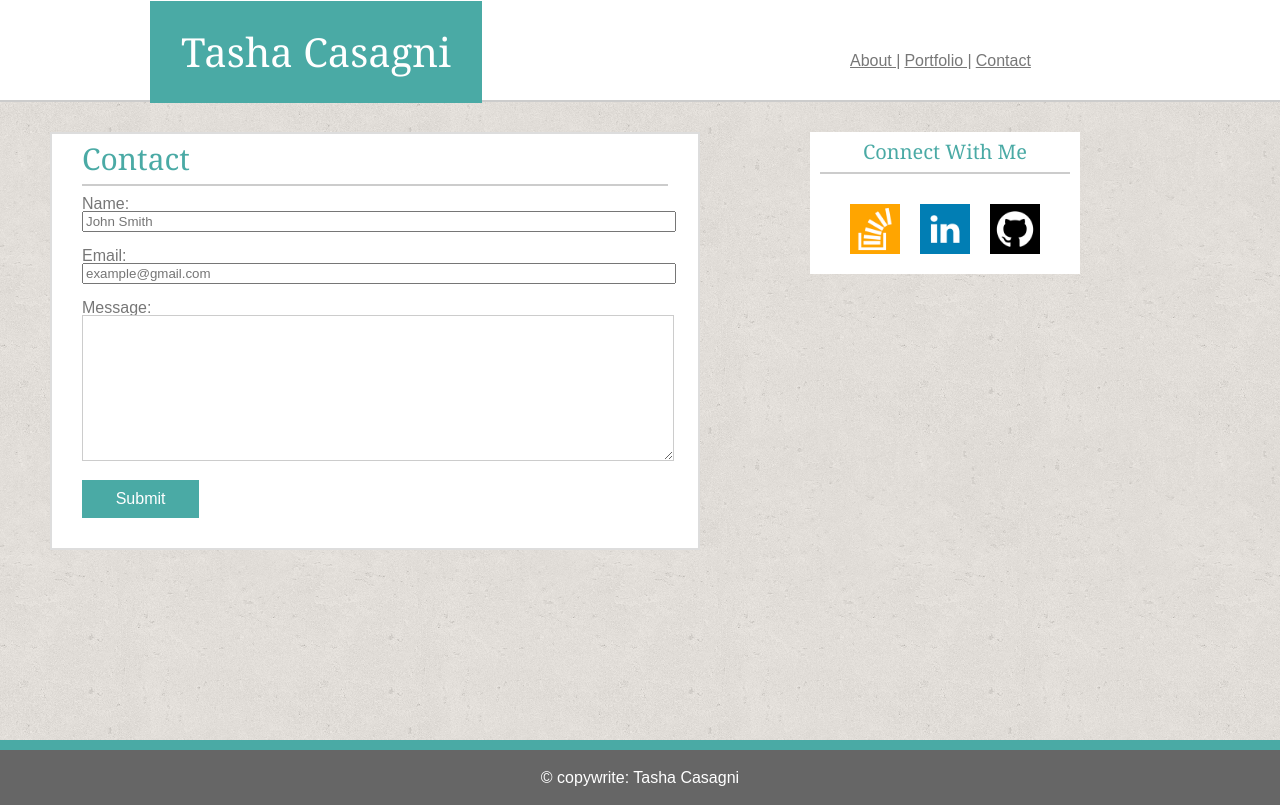
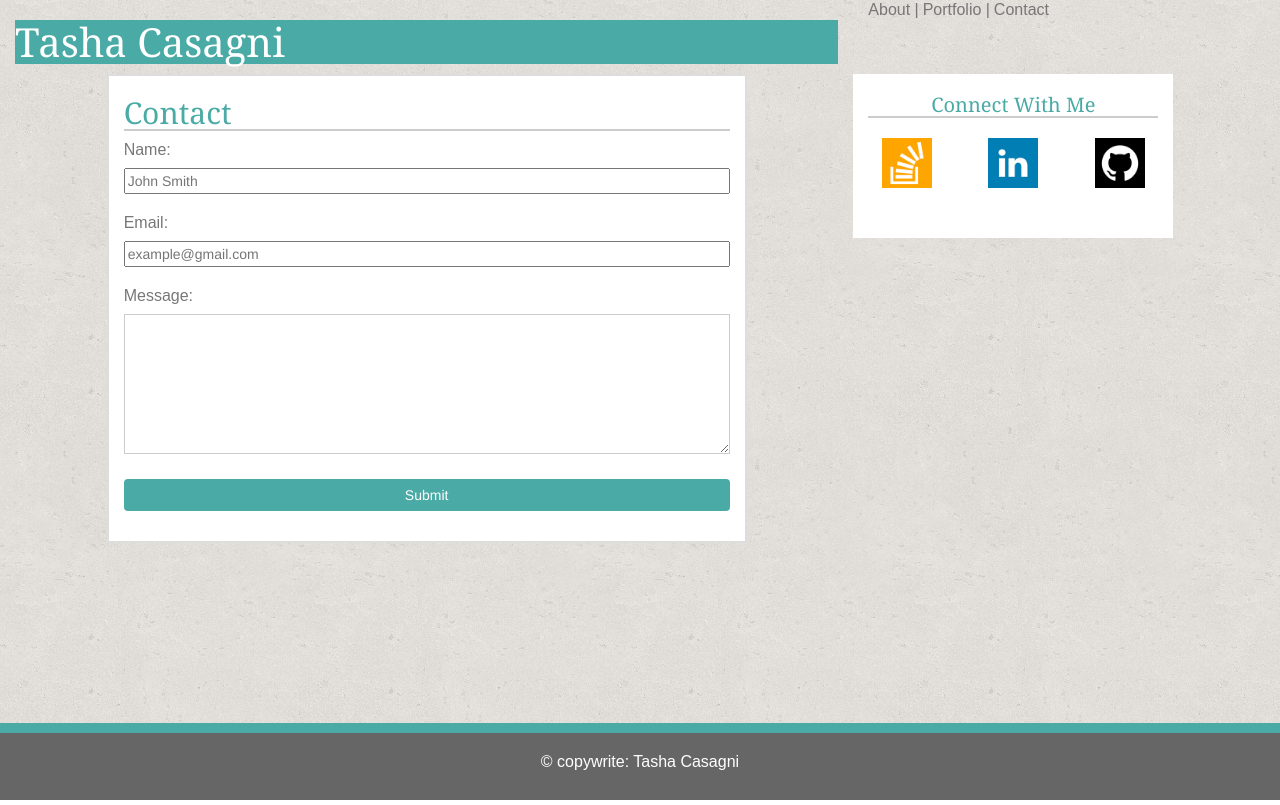
Before and after one commit to Tasha-GitHub/Bootstrap-Portfolio, a PHP site: page /contact.html in a window 1280 px wide. Run offline with PHP 8.4, Linux system fonts and the light colour scheme.

Commit message:
boostrap

```diff
--- a/assets/style/style.css
+++ b/assets/style/style.css
@@ -1,4 +1,134 @@
-/* formatting that affects multiple pages*/
+
+a{
+	color:#777777;
+	font-family: 'Arial', 'Helvetica Neue', Helvetica, sans-serif;
+	line-height: 15px;
+	font-size: 16px;
+}
+
+a:hover {
+	color: #4aaaa5;
+}
+
+a:focus {
+	color: #000000;
+}
+
+
+body {
+	background-image: url("../images/cork-wallet.png")
+}
+
+h1 {
+
+	background-color: #4aaaa5;
+	color:#ffffff;
+	font-size: 40px;
+	font-family: 'Georgia', Times, "Times New Roman", serif;
+
+}
+
+h2 {
+
+	color: #4aaaa5;
+	border-style: none none solid none;
+	border-width: 2px;
+	border-color: #cccccc;
+	font-size: 30px;
+	font-family: 'Georgia', Times, "Times New Roman", serif;
+
+}
+
+h3 {
+
+	color: #4aaaa5;
+	border-style: none none solid none;
+	border-width: 2px;
+	border-color: #cccccc;
+	font-size: 20px;
+	font-family: 'Georgia', Times, "Times New Roman", serif;
+
+}
+
+p {
+	color:#777777;
+	font-family: 'Arial', 'Helvetica Neue', Helvetica, sans-serif;
+	line-height: 17px;
+	font-size: 16px;
+}
+
+section {
+	background-color: #ffffff;
+	border-style: solid;
+	border-width: 2px;
+	border-color: #dddddd;
+}
+
+section p {
+	font-size: 16px;
+	text-align: left;
+}
+
+section img {
+	float: left;
+	padding-right: 10px;
+	height: 200px;
+	width: 130px;
+}
+
+aside {
+	width: 270px;
+	height: 200px;
+	background-color: #ffffff;
+	text-align: center;
+	height: auto;
+}
+
+footer {
+	background-color: #666666;
+	padding: 20px;
+	border-style: solid none none none;
+	border-width: 10px !important;
+	border-color: #4aaaa5;
+}
+
+
+footer p {
+	text-align: center;
+	color: #ffffff;
+}
+
+.logos {
+	height: 50px;
+	width: 50px;
+	margin-bottom: 50px;
+	margin-top: 10px;
+}
+
+
+
+/* formatting just for my contact page */
+
+
+input {
+	width: 100%;
+}
+
+textarea {
+	height: 140px;
+	width: 100%;
+	border-color: #cccccc;
+	border-radius: 0%;
+}
+
+.btn {
+	background-color: #4aaaa5;
+	border-style: hidden;
+	color: #ffffff;
+	margin-bottom: 30px;
+}
+
+/*formatting that affects multiple pages
 a{
 	color:#777777;
 	font-family: 'Arial', 'Helvetica Neue', Helvetica, sans-serif;
@@ -141,7 +271,7 @@ footer p {
 	text-align: center;
 	color: #ffffff;
 }
- /* sticky footer */
+ /* sticky footer
 html, body {
   height: 100%;
   margin: 0;
@@ -173,9 +303,8 @@ html, body {
 	height: 100%;
 	width: 100%;
 
-}
 
-/* formatting just for my projects page */
+/* formatting just for my projects page
 
 .project-header {
 	color:#ffffff;
@@ -232,7 +361,7 @@ table, th, td {
 }
 
 
-/* formatting just for my contact page */
+/* formatting just for my contact page
 
 
 input {
@@ -252,4 +381,4 @@ textarea {
 	color:  #ffffff;
 	padding: 10px;
 	font-size: 16px;
-}
+}*/
--- a/contact.html
+++ b/contact.html
@@ -4,20 +4,28 @@
 	<meta charset="utf-8">
 	<title> Contact Me! </title>
 	<link rel="stylesheet" type="text/css" href="assets/style/reset.css">
+	<link rel="stylesheet" href="https://maxcdn.bootstrapcdn.com/bootstrap/3.3.6/css/bootstrap.min.css">
 	<link rel="stylesheet" type="text/css" href="assets/style/style.css">
+
 </head>
 <body>
-	<div class = "wrapper">
-		<header>
+	<div class = "container-fluid">
+		<header class=" row">
+			<div class="col-md-8">
 				<h1>Tasha Casagni</h1>
-			<nav>
+			</div>
+			<nav class="col-md-4">
 				<a href="index.html">About |</a>
 				<a href="portfolio.html">Portfolio |</a>
 				<a href="contact.html">Contact</a>
 			</nav>
 		</header>
 
-		<section>
+		<div class="row">
+			<div class="col-md-1">
+			</div>
+
+			<section class="col-md-6">
 				<h2>Contact</h2>
 				<form action="#">
 					<fieldset>
@@ -33,26 +41,35 @@
 						<textarea></textarea>
 						<br>
 						<br>
-					<input id ="button" type="submit" name="submit">
+						<input class="btn btn-primary" id ="button" type="submit" name="submit">
 					</fieldset>
 				</form>
 			</section>
 
-		<aside>
+			<div class="col-md-1">
+			</div>
+
+			<aside class="col-md-3">
 				<h3> Connect With Me</h3>
-			<a href="http://stackexchange.com/users/9417242/tash709" target="_blank">
+				<div class="row">
+					<a class= "col-md-4" href="http://stackexchange.com/users/9417242/tash709" target="_blank">
 					<img src="assets/images/stack-logo.png" alt="stack overflow logo" class= "logos" id="left-logo"> </a>
-			<a href="https://www.linkedin.com/in/tasha-casagni-7125192a" target="_blank">
+					<a class= "col-md-4" href="https://www.linkedin.com/in/tasha-casagni-7125192a" target="_blank">
 					<img src="assets/images/linkedin-logo.png" alt=" linkedin logo" class= "logos"> </a>
-			<a href="https://github.com/Tasha-GitHub" target="_blank">
+					<a class= "col-md-4" href="https://github.com/Tasha-GitHub" target="_blank">
 					<img src="assets/images/git-logo.png" alt=" github logo" class= "logos"> </a>
+				</div>
 			</aside>
-		<div class="push">
+
+			<div class="col-md-1">
 			</div>
 		</div>
-	<footer>
+		<div class="row">
+			<footer class="navbar-fixed-bottom col-md-12">
 			<p> &copy; copywrite: Tasha Casagni</p>
 			</footer>
+		</div>
 
+	</div>
 </body>
 </html>
```
Also changed, not shown: index.html (+20 -15 lines), portfolio.html (+37 -40 lines), 2 other files. Lines whose indentation alone changed are shown as unchanged.
